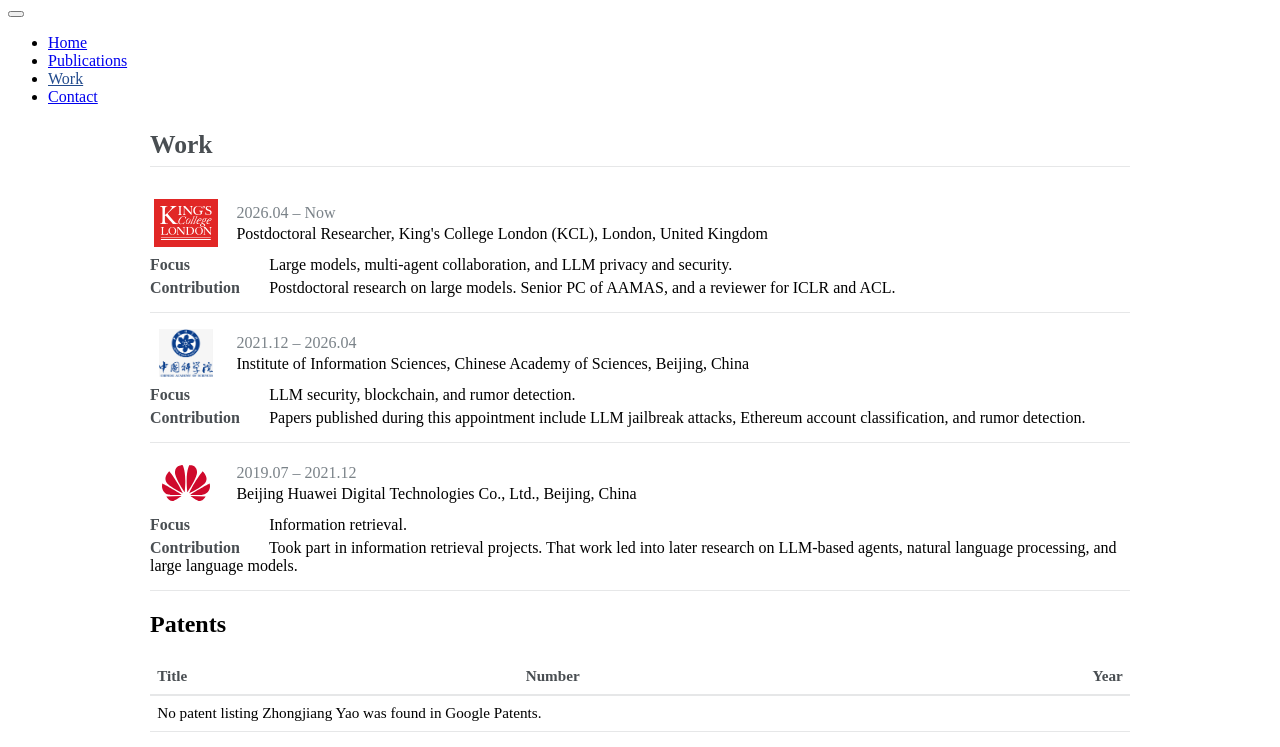
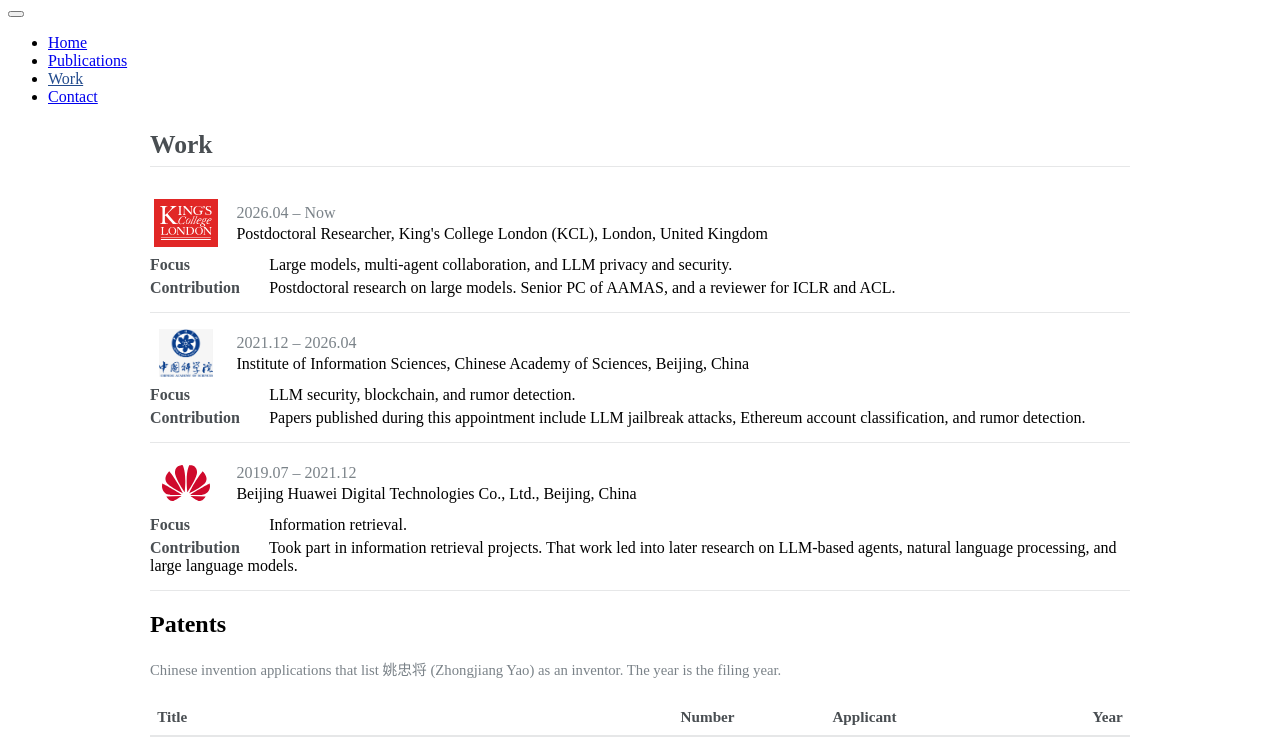
Before and after one commit to yaozhongjiang/yaozhongjiang.github.io, a Jekyll site: the page built from _pages/work.md, in a window 1280 px wide. Shown: the part 108-855 px from the top of the page. Built offline with Jekyll 4.4.1, drawn with Linux system fonts in a browser that asks for light colours; some of the changed text lies outside the part shown.

Commit message:
List the Chinese patent applications on Work.
The filings name 姚忠将 as an inventor and were retrieved from the Chinese patent records, not an English-only search.

Co-authored-by: Zhongjiang Yao <yaozhongjiang@users.noreply.github.com>

```diff
--- a/_pages/work.md
+++ b/_pages/work.md
@@ -35,29 +35,26 @@ author_profile: false
   </ul>
 
   <h2>Patents</h2>
+  <p class="stat-note">Chinese invention applications that list 姚忠将 (Zhongjiang Yao) as an inventor. The year is the filing year.</p>
   <div class="pub-table-wrap">
     <table class="pub-table">
       <thead>
         <tr>
           <th>Title</th>
           <th>Number</th>
+          <th>Applicant</th>
           <th class="num">Year</th>
         </tr>
       </thead>
       <tbody>
-        {% if site.data.work.patents.size > 0 %}
-          {% for patent in site.data.work.patents %}
-          <tr>
-            <td>{% if patent.url %}<a href="{{ patent.url }}">{{ patent.title }}</a>{% else %}{{ patent.title }}{% endif %}</td>
-            <td>{{ patent.number }}</td>
-            <td class="num">{{ patent.year }}</td>
-          </tr>
-          {% endfor %}
-        {% else %}
-          <tr>
-            <td colspan="3">No patent listing Zhongjiang Yao was found in Google Patents.</td>
-          </tr>
-        {% endif %}
+        {% for patent in site.data.work.patents %}
+        <tr>
+          <td>{% if patent.url %}<a href="{{ patent.url }}">{{ patent.title }}</a>{% else %}{{ patent.title }}{% endif %}</td>
+          <td>{{ patent.number }}</td>
+          <td>{{ patent.applicant }}</td>
+          <td class="num">{{ patent.year }}</td>
+        </tr>
+        {% endfor %}
       </tbody>
     </table>
   </div>
```
Also changed, not shown: _data/work.yml (+33 -4 lines), 2 other files.
